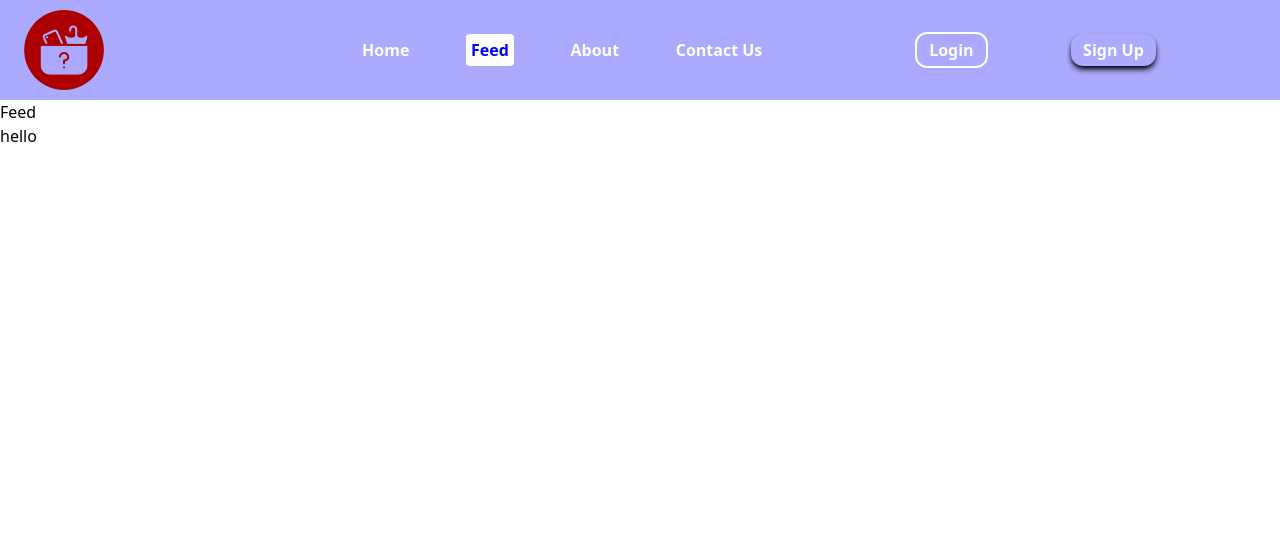
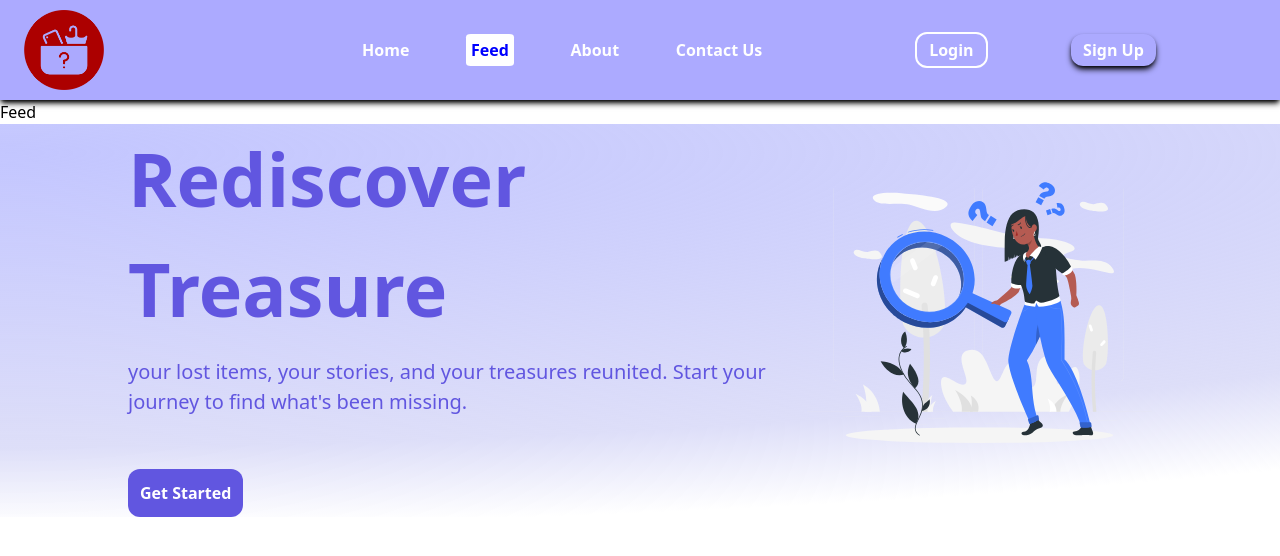
Before and after one commit to devrahuljourney/lostandfound, a React (Create React App) app: page /feed in a window 1280 px wide. Shown: the top 556 px of the page. Built offline with nearby package versions, Linux system fonts and the light colour scheme.

Commit message:
adding footer

```diff
--- a/package.json
+++ b/package.json
@@ -6,6 +6,7 @@
     "@testing-library/jest-dom": "^5.17.0",
     "@testing-library/react": "^13.4.0",
     "@testing-library/user-event": "^13.5.0",
+    "aos": "^2.3.4",
     "react": "^18.2.0",
     "react-dom": "^18.2.0",
     "react-icons": "^4.11.0",
--- a/src/App.js
+++ b/src/App.js
@@ -7,11 +7,14 @@ import Home from './components/Home';
 import SignUp from './components/SignUp';
 import Login from './components/Login';
 import NavBar from './components/NavBar';
+import Footer from './components/Footer';
+import { useState } from 'react';
 function App() {
+  const[footer,setFooter] = useState(true);
   return (
     <div>
       {/* Use BrowserRouter */}
-         <NavBar/>
+         <NavBar footer = {footer} setFooter = {setFooter} />
         <Routes>
           <Route path="/" element={<Home/>} />
           <Route path="/login" element={<Login />} />
@@ -19,7 +22,9 @@ function App() {
           <Route path="/feed" element={<Feed />} />
         </Routes>
         <div>
-          hello
+          {
+            footer ? (<Footer/>) : (null)
+          }
         </div>
 
     </div>
--- /dev/null
+++ b/src/components/Footer.js
@@ -0,0 +1,34 @@
+import React, { useEffect } from 'react';
+import Aos from 'aos';
+import 'aos/dist/aos.css';
+import home from '../assests/home.svg';
+export default function ()
+
+{
+    useEffect(()=>{
+        Aos.init({duration : 2000});
+    },[])
+
+    const customGradientStyles = {
+        background: 'radial-gradient(188.78% 94.89% at 0.87% 7.36%, #C3C6FF 0%, rgba(182, 184, 241, 0.46) 78.95%, rgba(255, 255, 255, 0.12) 100%)',
+      };
+  return (
+
+    <div style={customGradientStyles} className='w-full'>
+        <div data-aos="zoom-out-right"  className='w-[80%] flex flex-col md:flex-row justify-between items-center mx-auto '>
+        {/* left */}
+        <div className='flex flex-col md:justify-start md:items-start  justify-center items-center gap-3'>
+            <h1 className='text-button font-bold text-[2.2rem] md:py-0 py-6 md:text-[4.6rem]'>Rediscover  Treasure</h1>
+            <p className='text-button text-[20px]'>your lost items, your stories, and your treasures reunited. Start your journey to find what's been missing.</p>
+            <button className='bg-button mt-10 text-white p-3 rounded-xl font-bold  '>Get Started</button>
+        </div>
+
+        {/* right */}
+        <div>
+            <img className='w-[500px] flex justify-center items-center' src={home}></img>
+        </div>
+
+    </div>
+    </div>
+  )
+}
--- a/src/components/Home.js
+++ b/src/components/Home.js
@@ -2,6 +2,6 @@ import React from 'react'
 
 export default function Home() {
   return (
-    <div>Home</div>
+    <div></div>
   )
 }
--- a/src/components/NavBar.js
+++ b/src/components/NavBar.js
@@ -3,11 +3,13 @@ import logo from '../assests/logo.png';
 import { Link,NavLink } from 'react-router-dom';
 import { GiHamburgerMenu } from 'react-icons/gi';
 import { AiOutlineClose } from 'react-icons/ai';
-export default function NavBar() {
+export default function NavBar(props) {
+    const footer = props.footer;
+    const setFooter = props.setFooter;
     const[menu,setMenu] = useState(false);
   return (
     <div>
-        <nav className='bg-nav-color static top-0 left-0 text-[white] sm:h-[100px] font-[600] mx-auto w-full flex sm:flex-row flex-col sm:justify-between justify-center items-center gap-4'>
+        <nav className='bg-nav-color shadow-md shadow-black static top-0 left-0 text-[white] sm:h-[100px] font-[600] mx-auto w-full flex sm:flex-row flex-col sm:justify-between justify-center items-center gap-4'>
 
                 {/* logo */}
 
@@ -25,16 +27,16 @@ export default function NavBar() {
             sm:left-[20%] flex sm:flex-row flex-col justify-evenly items-center transition-all duration-500 ease-in`}>
              <div className='w-[50%]'>
                 <ul className='flex  flex-col sm:flex-row py-[0.3125rem]   justify-evenly items-center gap-3'>
-                    <li className='hover:bg-white hover:rounded-lg hover:text-black hover:p-1'>
+                    <li onClick={()=> {setFooter(true); setMenu(false);} } className='hover:bg-white hover:rounded-lg hover:text-black hover:p-1'>
                         <NavLink to = "/Home">Home</NavLink>
                     </li>
-                    <li className='hover:bg-white hover:rounded-lg hover:text-black hover:p-1'>
+                    <li onClick={()=> {setFooter(false); setMenu(false);} } className='hover:bg-white hover:rounded-lg hover:text-black hover:p-1'>
                         <NavLink to = "/Feed">Feed</NavLink>
                     </li>
-                    <li className='hover:bg-white hover:rounded-lg hover:text-black hover:p-1'>
+                    <li onClick={()=> {setFooter(false); setMenu(false);} } className='hover:bg-white hover:rounded-lg hover:text-black hover:p-1'>
                         <NavLink to = "/">About</NavLink>
                     </li>
-                    <li className='hover:bg-white hover:rounded-lg hover:text-black hover:p-1'>
+                    <li onClick={()=> {setFooter(false); setMenu(false);} } className='hover:bg-white hover:rounded-lg hover:text-black hover:p-1'>
                         <NavLink to = "/">Contact Us</NavLink>
                     </li>
 
@@ -42,10 +44,10 @@ export default function NavBar() {
              </div>
              <div className='w-[40%]'>
                 <ul className='flex flex-col sm:flex-row py-[0.3125rem]  justify-evenly items-center gap-2'>
-                    <li className='hover:bg-white hover:rounded-lg hover:text-black hover:p-1 border-white border-2 px-3 py-1 rounded-xl'>
+                    <li onClick={()=> {setFooter(false); setMenu(false);}} className='hover:bg-white hover:rounded-lg hover:text-black hover:p-1 border-white border-2 px-3 py-1 rounded-xl'>
                         <NavLink to = "/login">Login</NavLink>
                     </li>
-                    <li className='hover:bg-white hover:rounded-lg hover:text-black hover:p-1  px-3 py-1 rounded-xl shadow-black shadow-md '>
+                    <li onClick={()=> {setFooter(false); setMenu(false);} } className='hover:bg-white hover:rounded-lg hover:text-black hover:p-1  px-3 py-1 rounded-xl shadow-black shadow-md '>
                         <NavLink to = "/signup">Sign Up</NavLink>
                     </li>
                 </ul>
--- a/tailwind.config.js
+++ b/tailwind.config.js
@@ -8,6 +8,7 @@ module.exports = {
         // Define your custom colors here
         'nav-color': '#ACAAFF',
         'button': '#6156E0',
+
         // Add more custom colors as needed
       },
       backgroundGradient: {
```
Also changed, not shown: 1 other file (tests, documents, lock files or other folders).
